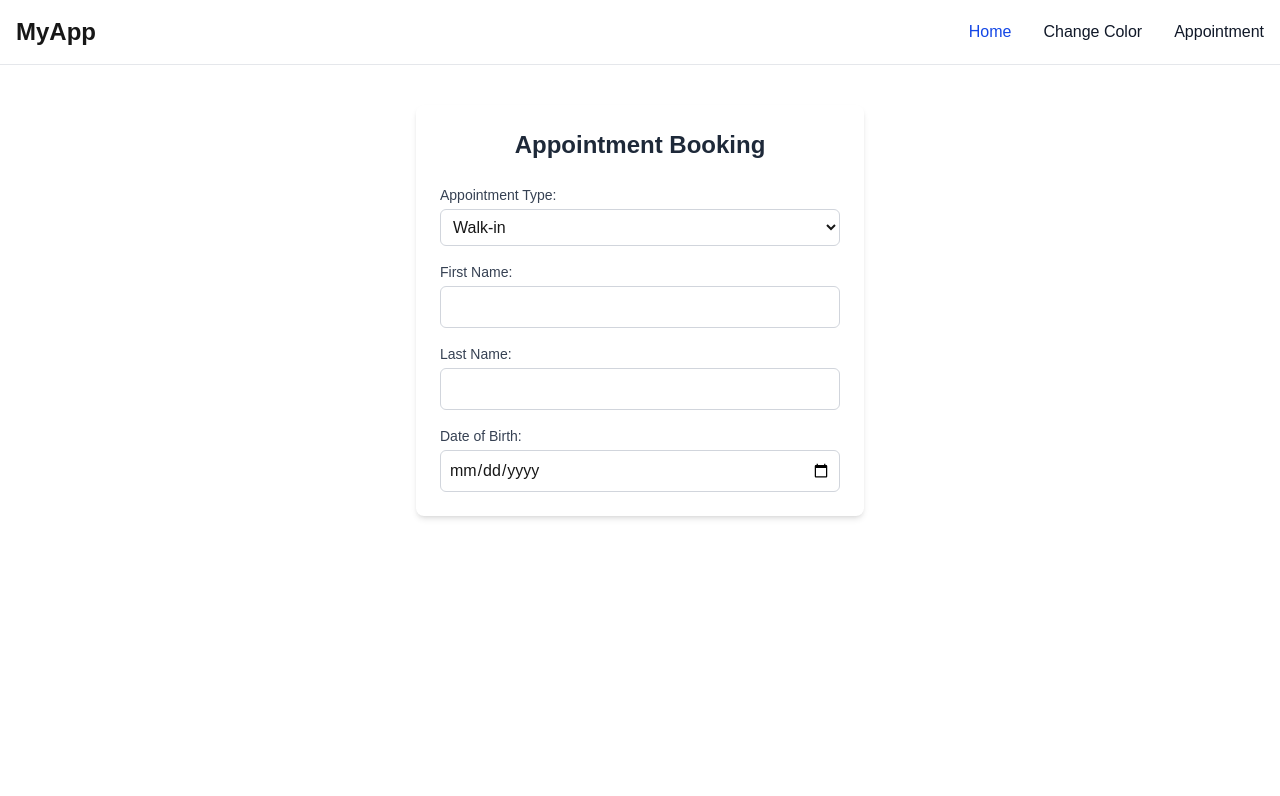
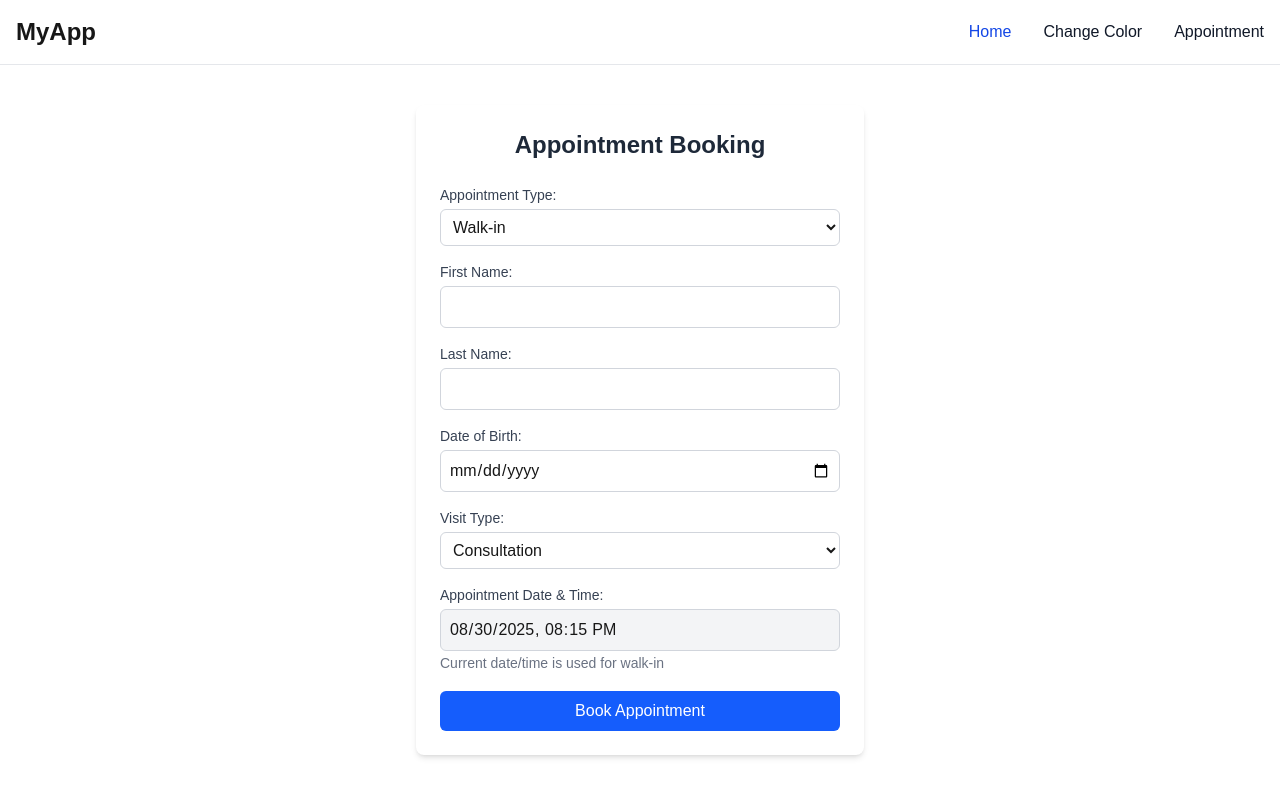
Before and after one commit to fullstack-yousuf/next-firstapp, a Next.js app: page /form in a window 1280 px wide. Shown: the top 796 px of the page. Built offline with nearby package versions, Linux system fonts and the light colour scheme.

Commit message:
form update

```diff
--- a/app/form/page.js
+++ b/app/form/page.js
@@ -1,86 +1,75 @@
 "use client";
 
-import { useState, useEffect } from 'react';
+import { useState, useEffect } from "react";
 
 const Page = () => {
+  const today = new Date();
+  const maxDobDate = new Date(
+    today.getFullYear() - 18,
+    today.getMonth(),
+    today.getDate() + 1
+  );
+  const maxDob = maxDobDate.toISOString().split("T")[0];
+
   const [formData, setFormData] = useState({
-    appointmentType: 'walkin',
-    firstName: '',
-    lastName: '',
-    dob: '',
-    visitType: 'consultation',
-    datetime: ''
+    appointmentType: "walkin",
+    firstName: "",
+    lastName: "",
+    dob: "",
+    visitType: "consultation",
+    datetime: "",
   });
 
-  const [isAdult, setIsAdult] = useState(false);
   const [errors, setErrors] = useState({});
 
-  // Calculate if user is 18+ based on DOB
+  // Auto-set current datetime if walk-in (live update)
   useEffect(() => {
-    if (formData.dob) {
-      const birthDate = new Date(formData.dob);
-      const today = new Date();
-      const age = today.getFullYear() - birthDate.getFullYear();
-      const isAdultTemp = age >= 18;
-      setIsAdult(isAdultTemp);
+    if (formData.appointmentType === "walkin") {
+      const updateNow = () => {
+        const now = new Date();
+        const formattedNow = now.toISOString().slice(0, 16); // yyyy-MM-ddTHH:mm
+        setFormData((prev) => ({ ...prev, datetime: formattedNow }));
+      };
 
-      if (!isAdultTemp) {
-        setErrors(prev => ({...prev, dob: "Must be 18 or older to continue"}));
-      } else {
-        setErrors(prev => ({...prev, dob: null}));
-      }
-    } else {
-      setIsAdult(false);
-    }
-  }, [formData.dob]);
+      updateNow(); // set immediately
+      const interval = setInterval(updateNow, 60000); // update every 1 min
 
-  // Set current datetime if appointment type is walkin
-  useEffect(() => {
-    if (formData.appointmentType === 'walkin') {
-      const now = new Date();
-      const formattedNow = now.toISOString().slice(0, 16);
-      setFormData(prev => ({...prev, datetime: formattedNow}));
+      return () => clearInterval(interval); // cleanup
     }
   }, [formData.appointmentType]);
 
   const handleChange = (e) => {
     const { name, value } = e.target;
-    setFormData(prev => ({...prev, [name]: value}));
+    setFormData((prev) => ({ ...prev, [name]: value }));
 
-    // Clear error when field is updated
     if (errors[name]) {
-      setErrors(prev => ({...prev, [name]: null}));
+      setErrors((prev) => ({ ...prev, [name]: null }));
     }
   };
 
   const handleSubmit = (e) => {
     e.preventDefault();
 
-    // Validate required fields
     const newErrors = {};
     if (!formData.firstName) newErrors.firstName = "First name is required";
     if (!formData.lastName) newErrors.lastName = "Last name is required";
     if (!formData.dob) newErrors.dob = "Date of birth is required";
-    if (!formData.datetime) newErrors.datetime = "Date and time is required";
+    if (!formData.datetime) newErrors.datetime = "Date & time is required";
 
     if (Object.keys(newErrors).length > 0) {
       setErrors(newErrors);
       return;
     }
 
-    if (!isAdult) {
-      alert("You must be 18 or older to submit this form");
-      return;
-    }
-
-    // Form submission logic would go here
     alert("Form submitted successfully!");
     console.log("Form data:", formData);
   };
 
   return (
     <div className="max-w-md mx-auto p-6 bg-white rounded-lg shadow-md mt-10">
-      <h2 className="text-2xl font-bold text-center text-gray-800 mb-6">Appointment Booking</h2>
+      <h2 className="text-2xl font-bold text-center text-gray-800 mb-6">
+        Appointment Booking
+      </h2>
 
       <form onSubmit={handleSubmit} className="space-y-4">
         {/* Appointment Type */}
@@ -92,7 +81,7 @@ const Page = () => {
             name="appointmentType"
             value={formData.appointmentType}
             onChange={handleChange}
-            className="w-full p-2 border border-gray-300 rounded-md focus:ring-2 focus:ring-blue-500 focus:border-transparent"
+            className="w-full p-2 border border-gray-300 rounded-md dark:bg-gray-100 dark:text-black"
           >
             <option value="walkin">Walk-in</option>
             <option value="booked">Booked</option>
@@ -109,8 +98,8 @@ const Page = () => {
             name="firstName"
             value={formData.firstName}
             onChange={handleChange}
-            className={`w-full p-2 border rounded-md focus:ring-2 focus:ring-blue-500 focus:border-transparent ${
-              errors.firstName ? 'border-red-500' : 'border-gray-300'
+            className={`w-full p-2 border rounded-md dark:bg-gray-100 dark:text-black ${
+              errors.firstName ? "border-red-500" : "border-gray-300"
             }`}
           />
           {errors.firstName && (
@@ -128,8 +117,8 @@ const Page = () => {
             name="lastName"
             value={formData.lastName}
             onChange={handleChange}
-            className={`w-full p-2 border rounded-md focus:ring-2 focus:ring-blue-500 focus:border-transparent ${
-              errors.lastName ? 'border-red-500' : 'border-gray-300'
+            className={`w-full p-2 border rounded-md dark:bg-gray-100 dark:text-black ${
+              errors.lastName ? "border-red-500" : "border-gray-300"
             }`}
           />
           {errors.lastName && (
@@ -146,22 +135,17 @@ const Page = () => {
             type="date"
             name="dob"
             value={formData.dob}
+            max={maxDob}
             onChange={handleChange}
-            className={`w-full p-2 border rounded-md focus:ring-2 focus:ring-blue-500 focus:border-transparent ${
-              errors.dob ? 'border-red-500' : 'border-gray-300'
+            className={`w-full p-2 border rounded-md dark:bg-gray-100 dark:text-black ${
+              errors.dob ? "border-red-500" : "border-gray-300"
             }`}
           />
           {errors.dob && (
             <span className="text-red-500 text-sm">{errors.dob}</span>
           )}
-          {formData.dob && isAdult && (
-            <span className="text-green-600 text-sm">✓ Valid age</span>
-          )}
         </div>
 
-        {/* Only show these fields if user is 18+ */}
-        {isAdult && (
-          <>
         {/* Visit Type */}
         <div>
           <label className="block text-sm font-medium text-gray-700 mb-1">
@@ -171,7 +155,7 @@ const Page = () => {
             name="visitType"
             value={formData.visitType}
             onChange={handleChange}
-                className="w-full p-2 border border-gray-300 rounded-md focus:ring-2 focus:ring-blue-500 focus:border-transparent"
+            className="w-full p-2 border border-gray-300 rounded-md dark:bg-gray-100 dark:text-black"
           >
             <option value="consultation">Consultation</option>
             <option value="followup">Follow-up</option>
@@ -189,31 +173,31 @@ const Page = () => {
             name="datetime"
             value={formData.datetime}
             onChange={handleChange}
-                disabled={formData.appointmentType === 'walkin'}
-                className={`w-full p-2 border rounded-md focus:ring-2 focus:ring-blue-500 focus:border-transparent ${
-                  errors.datetime ? 'border-red-500' : 'border-gray-300'
-                } ${formData.appointmentType === 'walkin' ? 'bg-gray-100 cursor-not-allowed' : ''}`}
+            disabled={formData.appointmentType === "walkin"}
+            className={`w-full p-2 border rounded-md dark:bg-gray-100 dark:text-black ${
+              errors.datetime ? "border-red-500" : "border-gray-300"
+            } ${formData.appointmentType === "walkin" ? "bg-gray-100" : ""}`}
           />
           {errors.datetime && (
             <span className="text-red-500 text-sm">{errors.datetime}</span>
           )}
-              {formData.appointmentType === 'walkin' && (
-                <span className="text-gray-500 text-sm">Current date/time used for walk-in</span>
+          {formData.appointmentType === "walkin" && (
+            <span className="text-gray-500 text-sm">
+              Current date/time is used for walk-in
+            </span>
           )}
         </div>
 
         {/* Submit Button */}
         <button
           type="submit"
-              className="w-full bg-blue-600 hover:bg-blue-700 text-white font-medium py-2 px-4 rounded-md transition duration-200 focus:outline-none focus:ring-2 focus:ring-blue-500 focus:ring-opacity-50"
+          className="w-full bg-blue-600 hover:bg-blue-700 text-white font-medium py-2 px-4 rounded-md"
         >
           Book Appointment
         </button>
-          </>
-        )}
       </form>
     </div>
   );
-}
+};
 
-export default Page
+export default Page;
```
Lines whose indentation alone changed are shown as unchanged.
